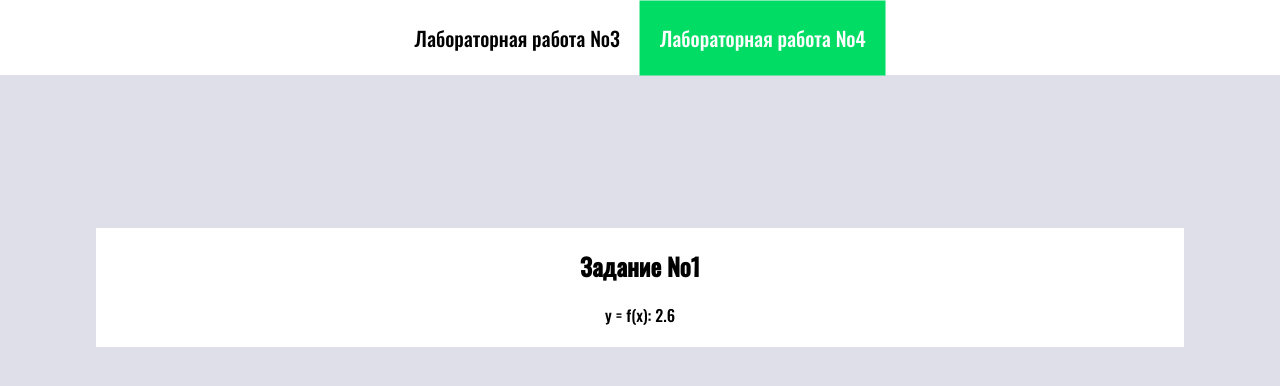
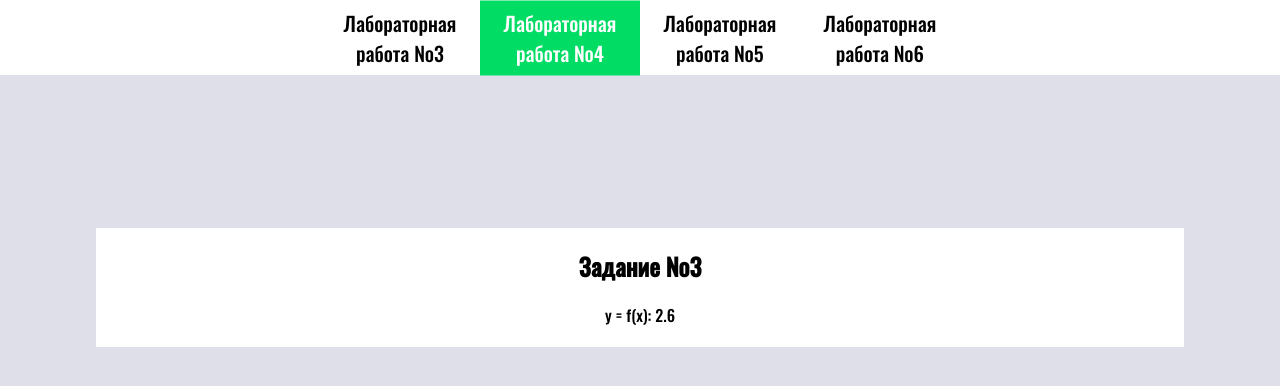
Before and after one commit to xXReCreatorXx/kiriakow_isp21_a, a PHP site: page /page/lab4/tree.php in a window 1280 px wide. Shown: the top 386 px of the page. Run offline with PHP 8.4, Linux system fonts and the light colour scheme; data that the repository does not hold is empty.

Commit message:
Update tree.php

```diff
--- a/page/lab4/tree.php
+++ b/page/lab4/tree.php
@@ -6,21 +6,26 @@
         <meta name="discription" content="Just PHP and HTML">
         <meta name="keywords" content="PHPinfo">
         <link rel="stylesheet" href="../lab3/one.css">
-        <TITLE>PHPInfo</TITLE>
+        <TITLE>Задание №3</TITLE>
     </HEAD>
 
     <BODY>
         <div class="header">
             <div class="header_menu">
                 <div class="header_menu_button"><a class="link" href="../../index.php">Лабораторная работа №3</a></div>
+
                 <div class="header_menu_button button_activ"><a class="link link_activ" href="index.php">Лабораторная работа №4</a></div>
+
+                <div class="header_menu_button"><a class="link" href="../lab5/index.php">Лабораторная работа №5</a></div>
+
+                <div class="header_menu_button"><a class="link" href="../lab6/index.php">Лабораторная работа №6</a></div>
             </div>
         </div>
 
         <div class="content">
 
             <div class="content_block">
-                <H2 class="title">Задание №1</H2>
+                <H2 class="title">Задание №3</H2>
 
                 <?php
                 $x = $_POST["X"];
```
